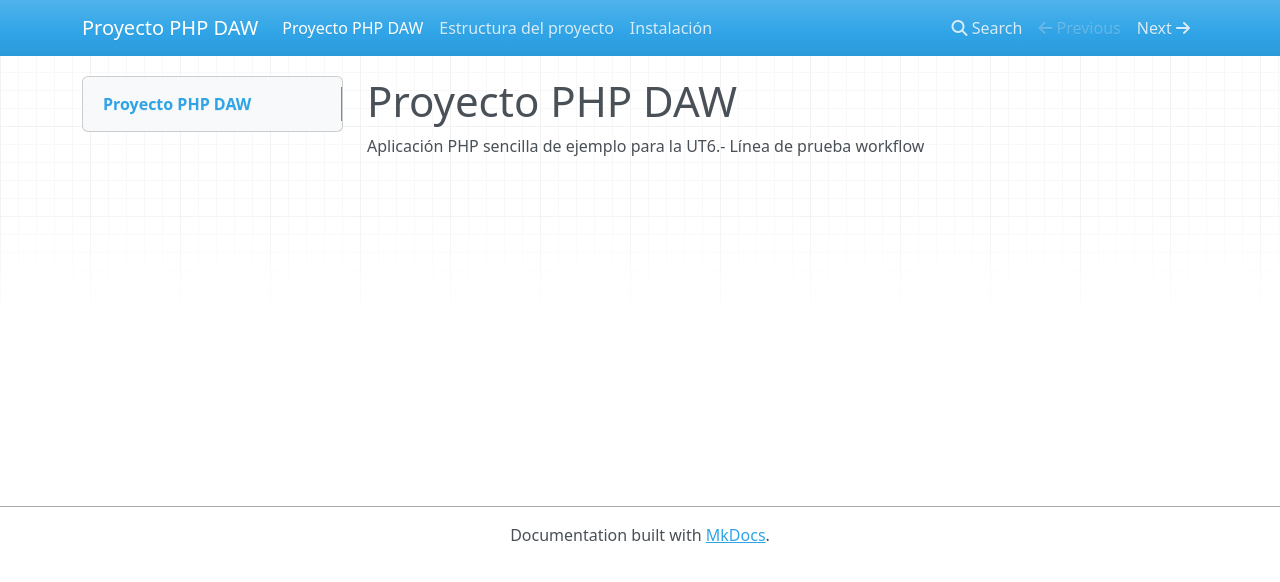
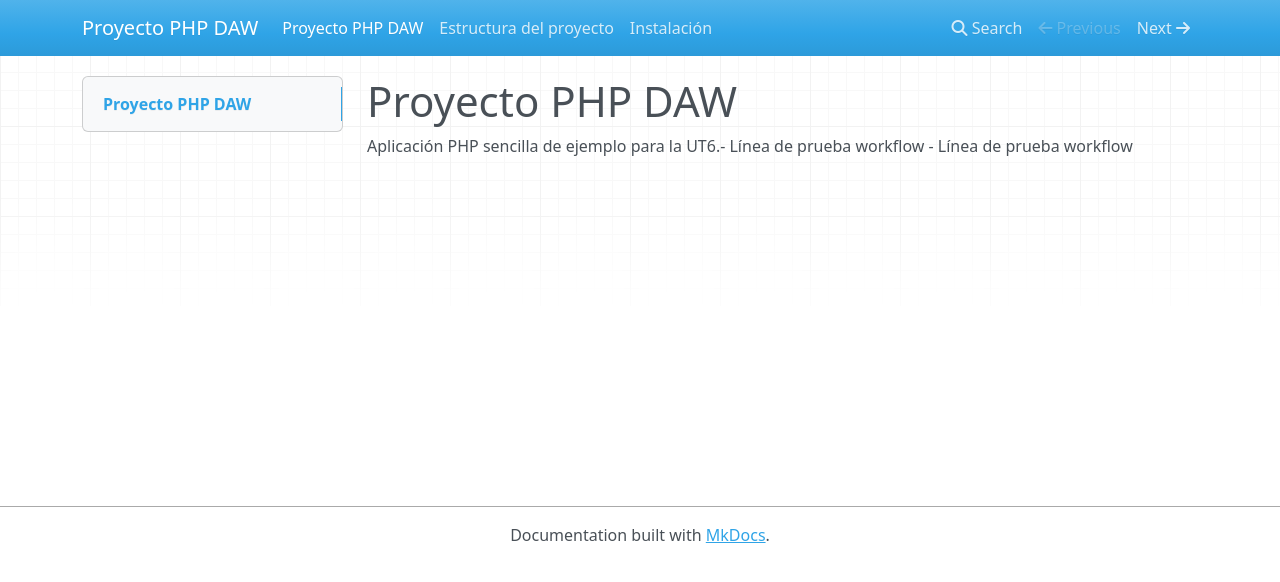
Before and after one commit to RespinozaT/taller-git-daw, an MkDocs documentation site: the page built from docs/index.md, in a window 1280 px wide. Shown: the top 582 px of the page. Built offline with MkDocs 1.6.1, drawn with Linux system fonts in a browser that asks for light colours; nearby versions of some CDN libraries.

Commit message:
Prueba workflow de documentación automática

```diff
--- a/docs/index.md
+++ b/docs/index.md
@@ -1,3 +1,4 @@
 # Proyecto PHP DAW
 
 Aplicación PHP sencilla de ejemplo para la UT6.- Línea de prueba workflow
+- Línea de prueba workflow
```
